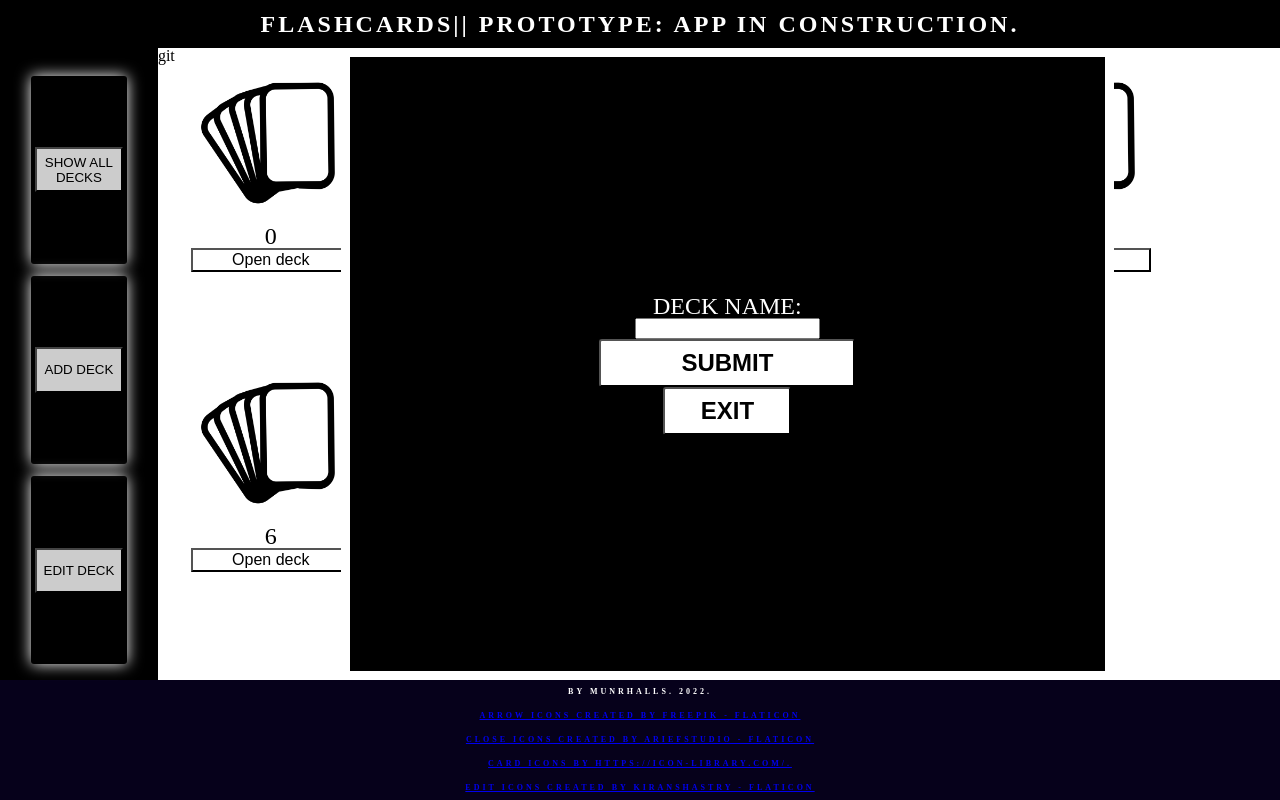
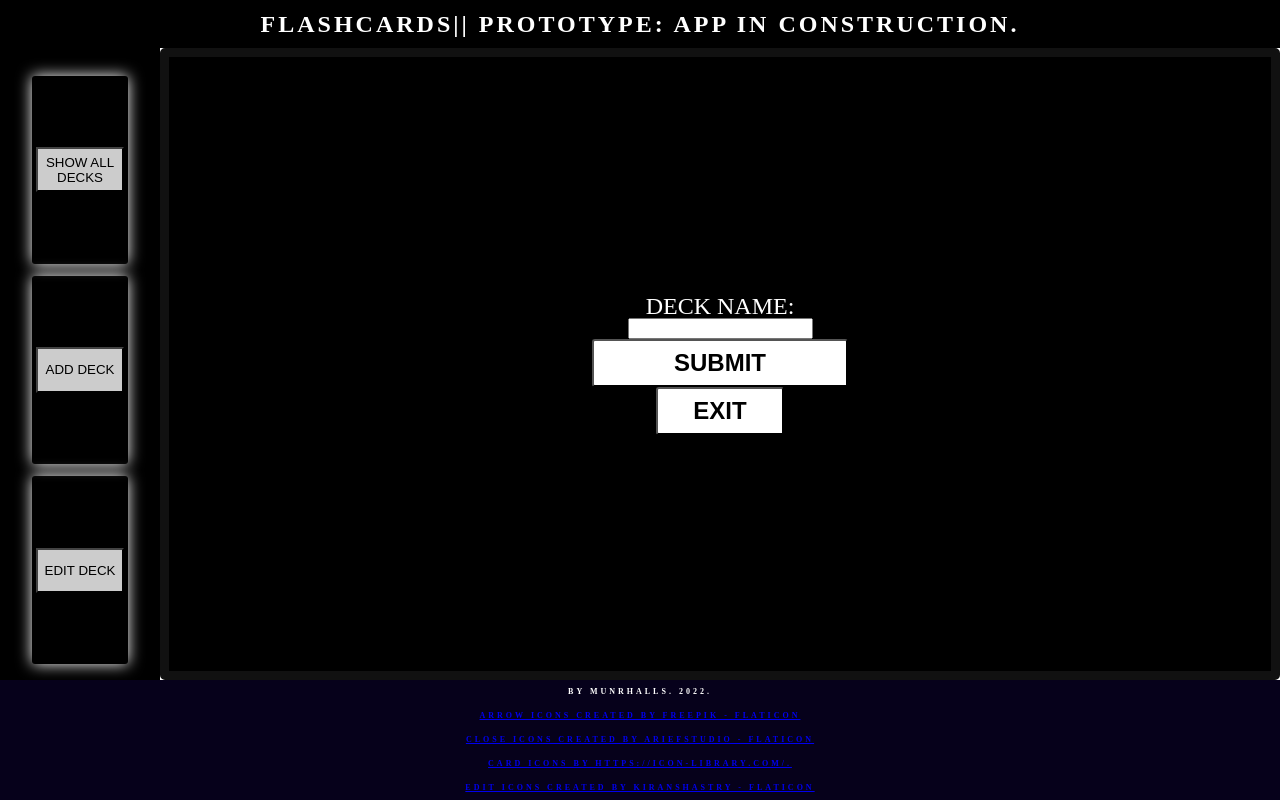
Before and after one commit to munrhalls/Oxus-Flashcards, a React (Create React App) app: page / in a window 1280 px wide. Both pictures are taken after a click on the element "ADD DECK". Built offline with nearby package versions, Linux system fonts and the light colour scheme.

Commit message:
EDIT MODAL LOOKS F@#%*# ING AWESOME. IT LOOKS FUCKING AWESOME. IT LOOKS COMPLETELY AND UTTERLY FUCKING AMAZING AND AWESOME. F U C K  Y  E  S. FFFFFFFUUUUUUUUUUUUCKKKKK YEEEEESSSSSSSSSSSSSSSSSSSSSSSSS !!!!!!!!!!!!!!

```diff
--- a/src/App.css
+++ b/src/App.css
@@ -71,6 +71,7 @@
     flex: 1;
     display: flex;
     position: relative;
+    overflow-y: hidden;
 }
 .Centerstage {
     display: flex;
--- a/src/App.js
+++ b/src/App.js
@@ -212,7 +212,6 @@ function App() {
             setActiveDeck={(activeDeck) => setActiveDeck(activeDeck)}
           />
         </div>
-        <div>git</div>
         <div className="Centerstage">
           {!activeDeck ? (
             <SymbolDecks
--- a/src/Modals/Modals.css
+++ b/src/Modals/Modals.css
@@ -6,13 +6,13 @@
     display: flex;
     justify-content: center;
     align-items: center;
-    width: 70%;
+    width: 100%;
     height: 100%;
     margin-left: auto;
     margin-right: auto;
     margin-top: auto;
     margin-bottom: auto;
-    border: 9px solid #fff;
+    border: 9px solid #111;
     border-radius: 5px;
     z-index: 100;
 }
```
